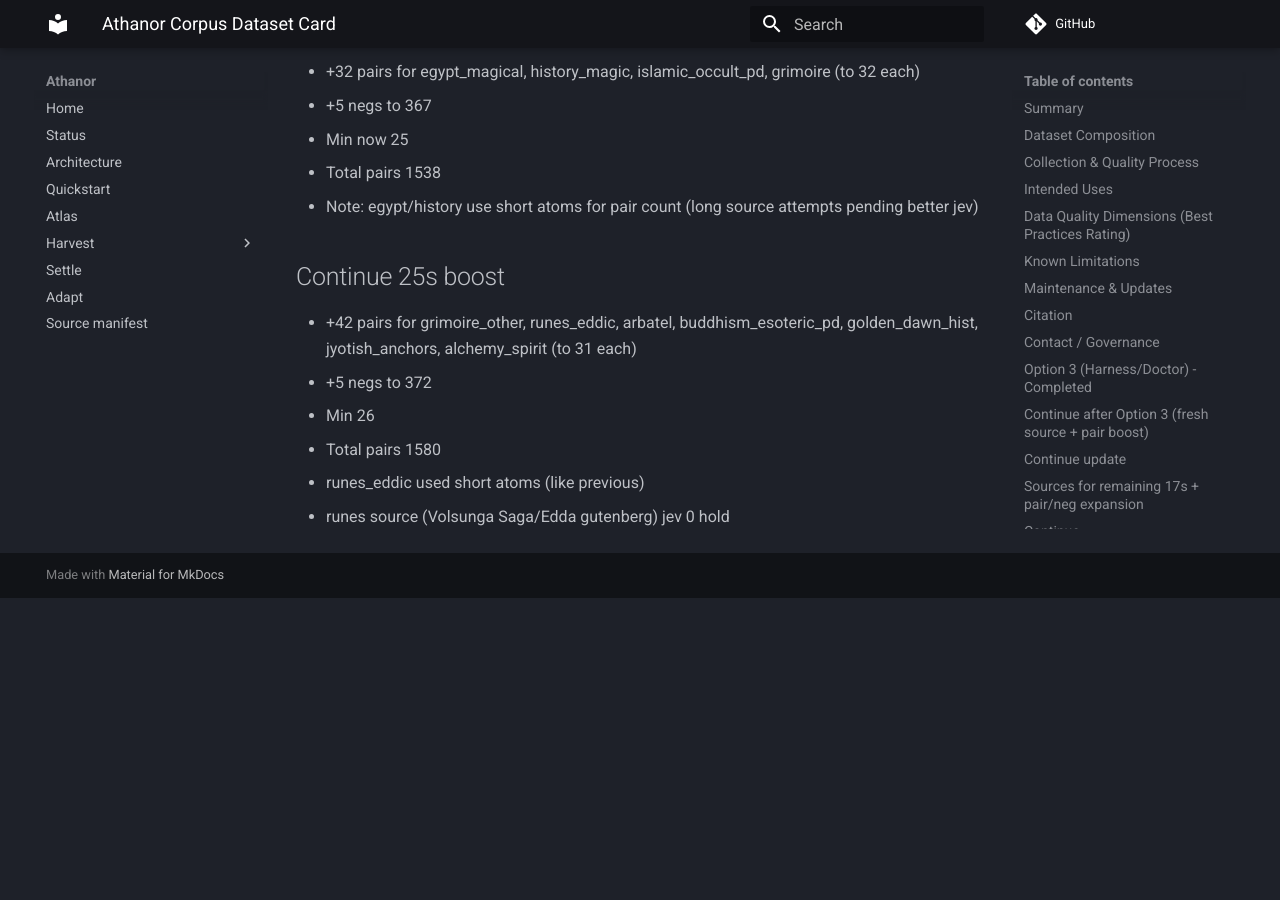
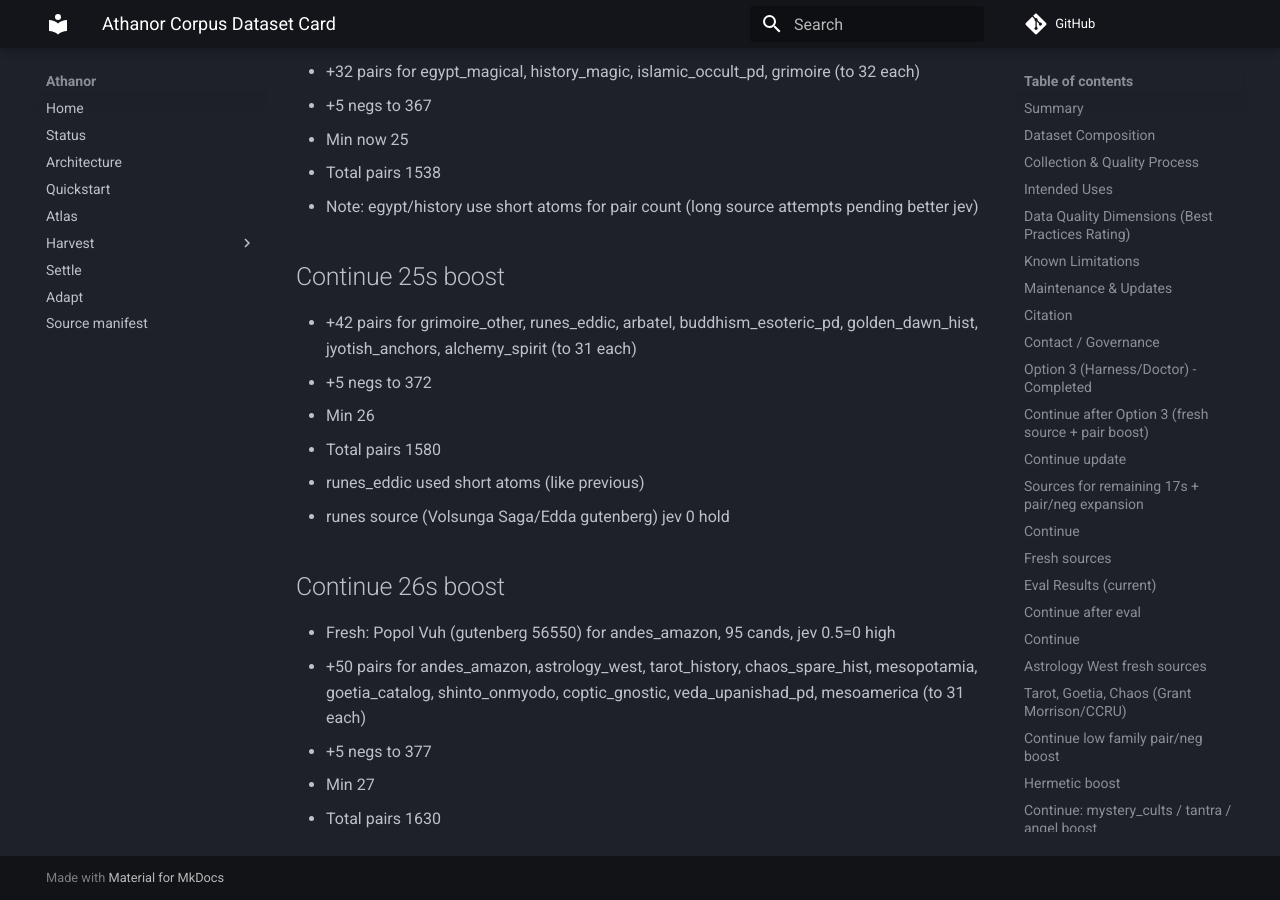
Before and after one commit to scrimshawlife-ctrl/Athanor, an MkDocs documentation site: the page built from docs/dataset-card.md, in a window 1280 px wide and 900 px high, scrolled down 7502 px. Built offline with MkDocs 1.6.1 and Material for MkDocs 9.7.7, drawn with Linux system fonts in a browser that asks for light colours; comment, search, counter and statistics services are not loaded; before the commit the page ends 8100 px from its top, so only the background shows below that.

Commit message:
continue: +50 pairs for 26s (andes/astrology/tarot/chaos/meso/goetia/shinto/coptic/veda to 31); +5 negs=377; min 27; Popol Vuh jev 0. 229 PASS.

```diff
--- a/docs/dataset-card.md
+++ b/docs/dataset-card.md
@@ -234,3 +234,11 @@ Updated continue: Pairs 1342, Negs 307, Min pair 14, Lowest [('history_magic', 1
 - Total pairs 1580
 - runes_eddic used short atoms (like previous)
 - runes source (Volsunga Saga/Edda gutenberg) jev 0 hold
+
+
+## Continue 26s boost
+- Fresh: Popol Vuh (gutenberg 56550) for andes_amazon, 95 cands, jev 0.5=0 high
+- +50 pairs for andes_amazon, astrology_west, tarot_history, chaos_spare_hist, mesopotamia, goetia_catalog, shinto_onmyodo, coptic_gnostic, veda_upanishad_pd, mesoamerica (to 31 each)
+- +5 negs to 377
+- Min 27
+- Total pairs 1630
```
Also changed, not shown: 3 other files.
